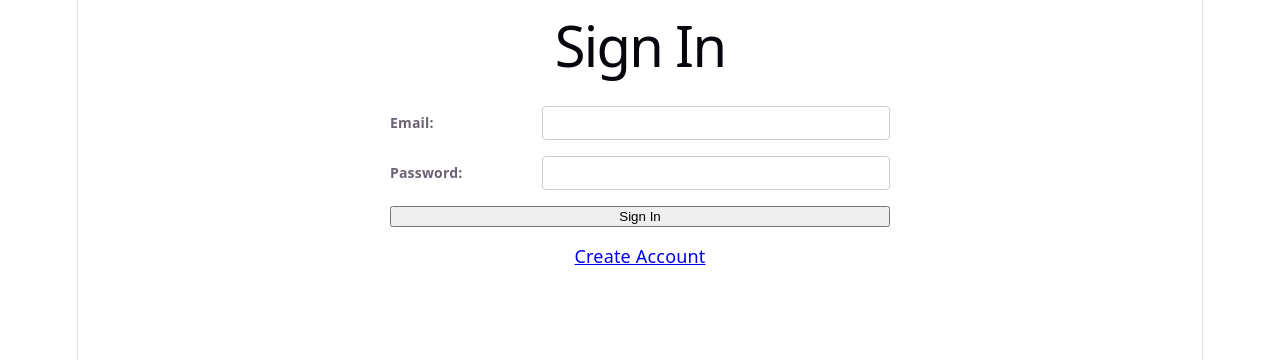
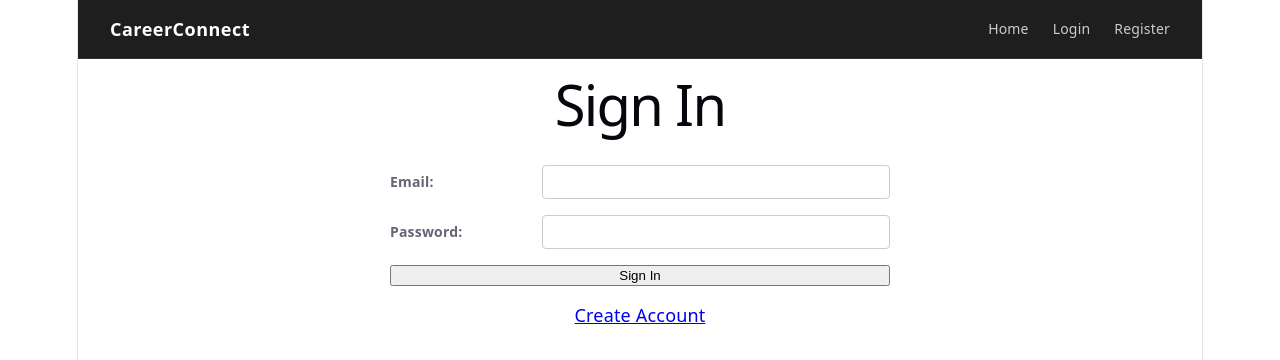
Before and after one commit to Yassen24boi/SOEN-341, a React (Vite) app in the folder client/: page / in a window 1280 px wide. Shown: the top 360 px of the page. Built offline with nearby package versions, Linux system fonts and the light colour scheme.

Commit message:
Created Navigation Bar (Role dependent)

```diff
--- a/client/src/App.jsx
+++ b/client/src/App.jsx
@@ -5,11 +5,14 @@ import CreateAccount from './CreateAccount'
 import EditProfile from './EditProfile'
 import './App.css'
 import RecruiterDashboard from './RecruiterDashboard'
-
+import Navbar from "./Components/Navbar"
+import './Components/Navbar.css'
 
 function App() {
   return (
     <BrowserRouter>
+      <Navbar/>
+
       <Routes>
         <Route path="/login" element={<Login />} />
         <Route path="/create-account" element={<CreateAccount />} />
--- /dev/null
+++ b/client/src/Components/Navbar.css
@@ -0,0 +1,34 @@
+.navbar {
+  display: flex;
+  justify-content: space-between;
+  align-items: center;
+  padding: 16px 32px;
+  background-color: #1e1e1e;
+  border-bottom: 1px solid #333;
+  color: #fff;
+  width: 100%;
+  box-sizing: border-box;
+}
+
+.navbar-brand {
+  font-weight: bold;
+  font-size: 18px;
+  letter-spacing: 0.5px;
+}
+
+.navbar-links {
+  display: flex;
+  gap: 24px;
+}
+
+.navbar-links a {
+  color: #ccc;
+  text-decoration: none;
+  font-size: 14px;
+  font-weight: 500;
+  transition: color 0.2s ease;
+}
+
+.navbar-links a:hover {
+  color: #fff;
+}
--- /dev/null
+++ b/client/src/Components/Navbar.jsx
@@ -0,0 +1,41 @@
+import { Link, useNavigate } from 'react-router-dom'
+
+function Navbar() {
+
+    const navigate = useNavigate()
+    const token = localStorage.getItem('token')
+    const role = localStorage.getItem('role')
+
+    const handleLogout = () => {
+        localStorage.removeItem('token')
+        localStorage.removeItem('role')
+        navigate('/login')
+    }
+
+    return (
+        <nav className = "navbar">
+            <div className="navbar-brand">CareerConnect</div>
+            <div className="navbar-links">
+                <Link to="/">Home</Link>
+                {token && role == 'recruiter' && (
+                    <Link to='/recruiter'>Dashboard</Link>
+                )}
+
+                {token && role == 'jobseeker' && (
+                    <Link to="/profile">Profile</Link>
+                )}
+
+                {!token ? (
+                    <>
+                        <Link to='/login'>Login</Link>
+                        <Link to='create-account'>Register</Link>
+                    </>
+                ) : (
+                    <button onClick={handleLogout} className="logout-btn">Logout</button>
+                )}
+            </div>
+        </nav>
+    )
+}
+
+export default Navbar
--- a/client/src/Login.jsx
+++ b/client/src/Login.jsx
@@ -21,6 +21,7 @@ function Login() {
           return
         }
         localStorage.setItem('token', data.token)
+        localStorage.setItem('role', data.user.role)
 
         // Task 4.4: Redirect based on profile status and role
         if (data.user.role === 'jobseeker' && !data.user.hasProfile) {
```
